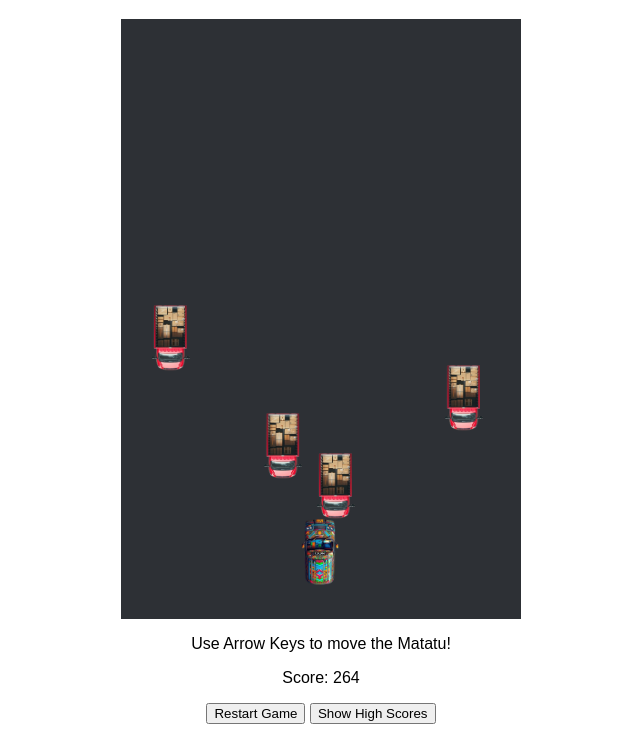
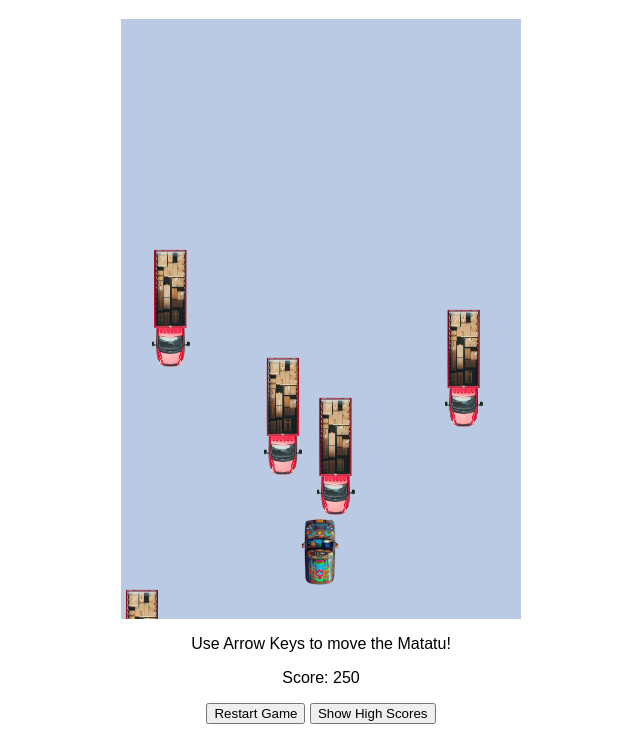
Before and after one commit to blacksnowmartin/Matatu-Racer, a plain HTML site: page index.html in a window 1280 px wide. Shown: the part 61-800 px from the top of the page, without its empty margins (319-959 px from the left). Drawn offline with Linux system fonts and the light colour scheme.

Commit message:
fixed dimension of lorry obstacle

```diff
--- a/index.html
+++ b/index.html
@@ -4,7 +4,7 @@
   <meta charset="UTF-8">
   <title>Matatu Racer</title>
   <style>
-    canvas { background: #2d3035; display: block; margin: 0 auto; }
+    canvas { background: #bbcae4; display: block; margin: 0 auto; }
     body { text-align: center; font-family: Arial, sans-serif; }
     .high-scores {
       width: 200px;
@@ -82,7 +82,7 @@
           x: Math.random() * (canvas.width - 38), // Account for obstacle width
           y: -66, // Start above the canvas
           width: 38,
-          height: 66
+          height: 120
         };
 
         // Check if new obstacle overlaps with any existing obstacles
```
